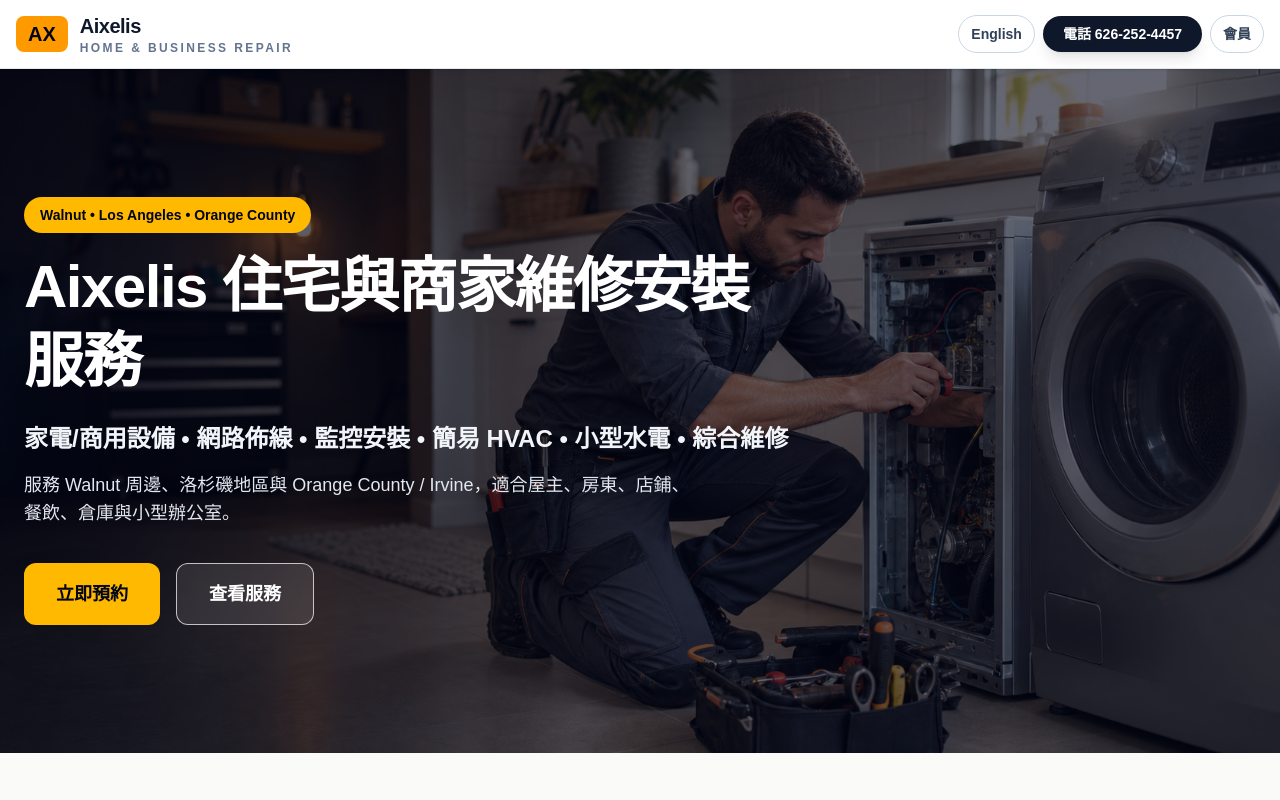
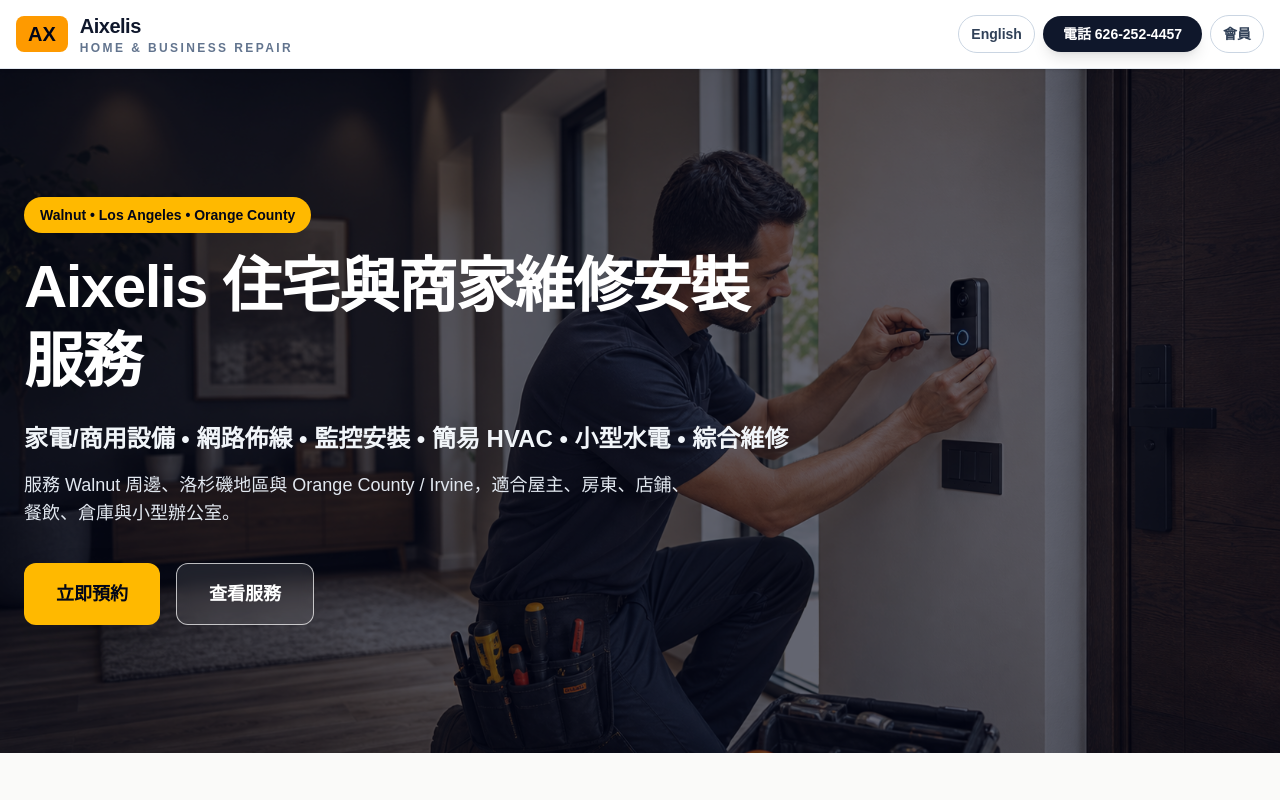
Before and after one commit to aixelis/aixelis-handyman-site, a Next.js app: page / in a window 1280 px wide. Shown: the top 800 px of the page. Built offline with nearby package versions, Linux system fonts and the light colour scheme.

Commit message:
Use smart home installation hero image

```diff
--- a/app/page.tsx
+++ b/app/page.tsx
@@ -327,7 +327,7 @@ export default function Home() {
       <section
         className="relative overflow-hidden bg-cover bg-center px-6 py-24 text-white md:py-32"
         style={{
-          backgroundImage: "url('/aixelis-appliance-hero.png')",
+          backgroundImage: "url('/aixelis-smart-home-hero.png')",
           backgroundPosition: 'center center',
         }}
       >
```
Also changed, not shown: public/aixelis-smart-home-hero.png (added).
